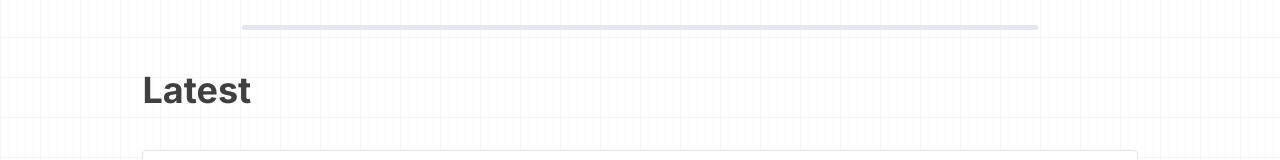
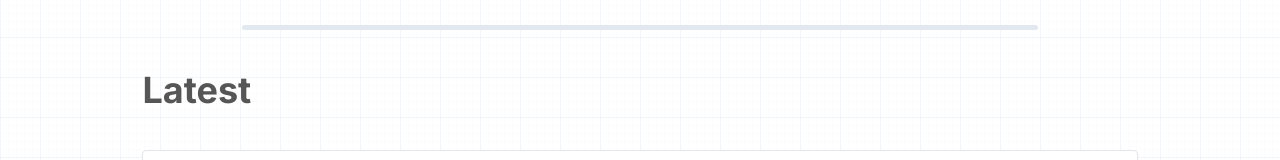
Before and after one commit to markmcguire011/Sentennial, a Next.js app: page /articles in a window 1280 px wide. Shown: the part 443-603 px from the top of the page. Built offline with nearby package versions, Linux system fonts and the light colour scheme.

Commit message:
made coloring consistent

```diff
--- a/components/content/articles.tsx
+++ b/components/content/articles.tsx
@@ -137,7 +137,7 @@ export default function Articles({ articles, page }: Props) {
         <div className="bg-slate-200 h-[5px] w-4/5 rounded"></div>
       </div>
       <div className="flex flex-col gap-10 pb-10 min-h-[600px] relative">
-        <h1 className="text-4xl font-bold opacity-75 color-brand-dark">
+        <h1 className="text-4xl font-bold opacity-75 text-brand-dark">
           Latest
         </h1>
         <div className="flex flex-col gap-7 flex-grow relative">
--- a/components/content/musings.tsx
+++ b/components/content/musings.tsx
@@ -73,7 +73,7 @@ export default function Musings({ musings, page }: Props) {
         <div className="bg-slate-200 h-[5px] w-4/5 rounded"></div>
       </div>
       <div className="flex flex-col gap-10 pb-10 min-h-[600px] relative">
-        <h1 className="text-4xl font-bold opacity-75 color-brand-dark">
+        <h1 className="text-4xl font-bold opacity-75 text-brand-dark">
           Latest
         </h1>
         <div className="flex flex-col gap-7 flex-grow relative">
--- a/data/quotes.ts
+++ b/data/quotes.ts
@@ -57,10 +57,6 @@ export const writingQuotes: Quote[] = [
     author: "Time Puzzles",
   },
   {
-    text: "This message has a 0.0001% chance of appearing. If you're seeing this, go buy a lottery ticket!",
-    author: "Probability Games",
-  },
-  {
     text: "The entire internet weighs about the same as a strawberry. Data is stored as electrons, which have mass (very, very little mass).",
     author: "Digital Physics",
   },
```
